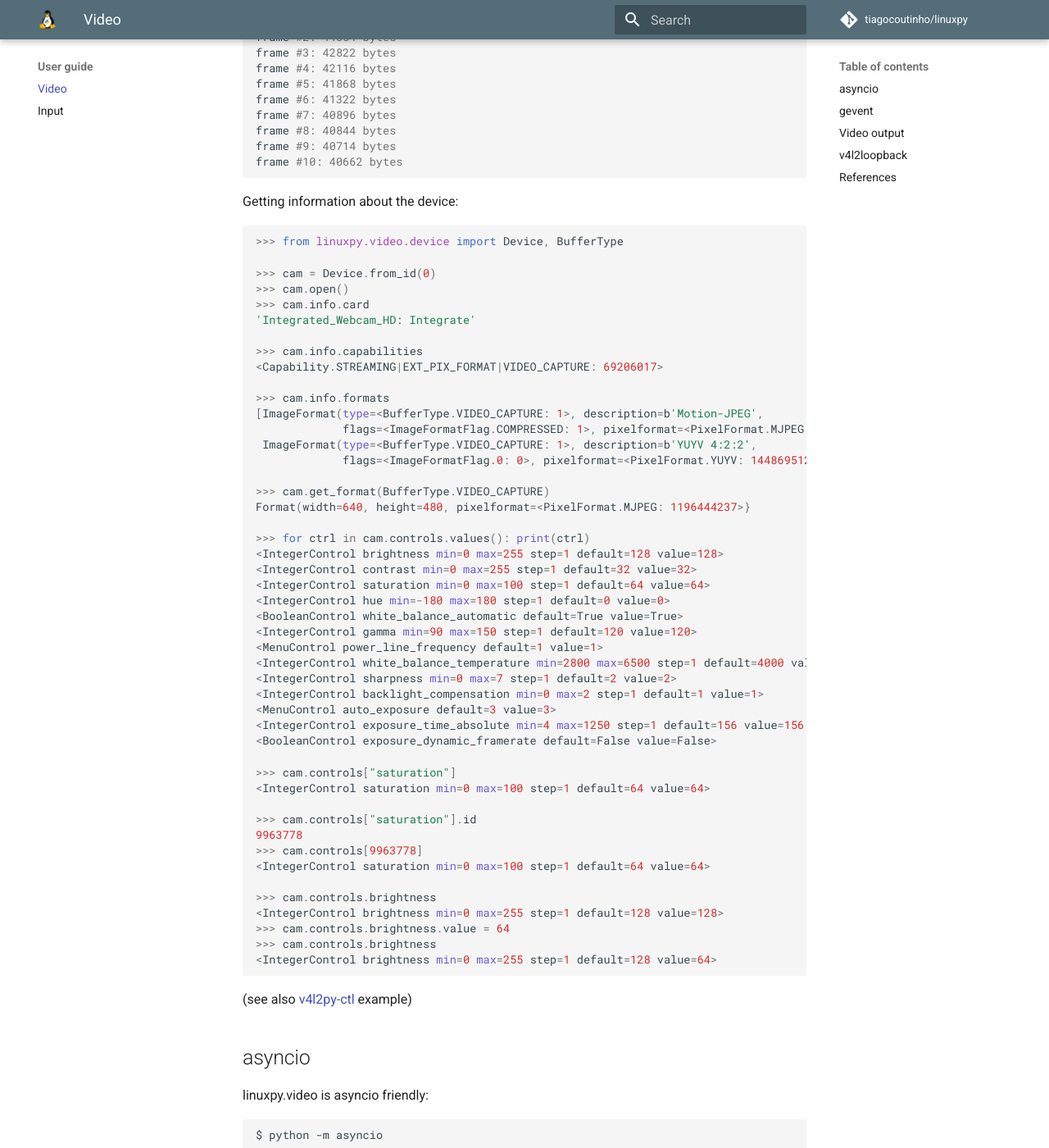
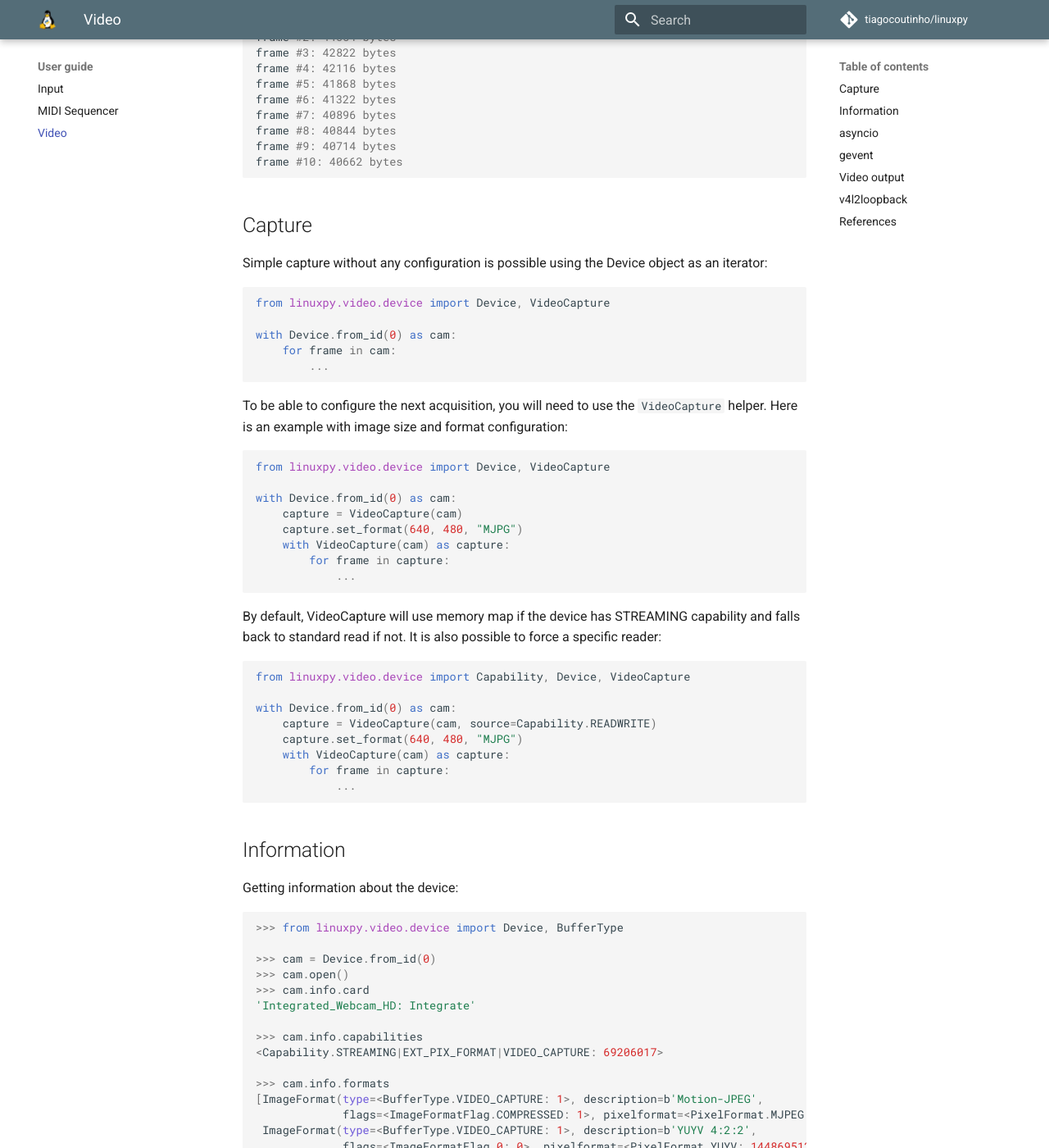
Before and after one commit to tiagocoutinho/linuxpy, an MkDocs documentation site: the page built from docs/video.md, in a window 1280 px wide and 1400 px high, scrolled down 457 px. Shown: the whole window at 82% size. Built offline with MkDocs 1.6.1 and Material for MkDocs 9.7.7, drawn with Linux system fonts in a browser that asks for light colours; comment, search, counter and statistics services are not loaded; some of the changed text lies outside the part shown.

Commit message:
Update docs

````diff
--- a/docs/video.md
+++ b/docs/video.md
@@ -24,6 +24,50 @@ frame #8: 40844 bytes
 frame #9: 40714 bytes
 frame #10: 40662 bytes
 ```
+
+## Capture
+
+Simple capture without any configuration is possible using the Device object
+as an iterator:
+
+```python
+from linuxpy.video.device import Device, VideoCapture
+
+with Device.from_id(0) as cam:
+    for frame in cam:
+        ...
+```
+
+To be able to configure the next acquisition, you will need to use the
+`VideoCapture` helper. Here is an example with image size and format configuration:
+
+```python
+from linuxpy.video.device import Device, VideoCapture
+
+with Device.from_id(0) as cam:
+    capture = VideoCapture(cam)
+    capture.set_format(640, 480, "MJPG")
+    with VideoCapture(cam) as capture:
+        for frame in capture:
+            ...
+```
+
+By default, VideoCapture will use memory map if the device has STREAMING
+capability and falls back to standard read if not. It is also possible to
+force a specific reader:
+
+```python
+from linuxpy.video.device import Capability, Device, VideoCapture
+
+with Device.from_id(0) as cam:
+    capture = VideoCapture(cam, source=Capability.READWRITE)
+    capture.set_format(640, 480, "MJPG")
+    with VideoCapture(cam) as capture:
+        for frame in capture:
+            ...
+```
+
+## Information
 
 Getting information about the device:
 
@@ -124,7 +168,7 @@ frame 10136
 
 It is possible to write to a video output capable device (ex: v4l2loopback).
 The following example shows how to grab frames from device 0 and write them
-to device 10
+to device 10:
 
 ```bash
 >>> from linuxpy.video.device import Device, VideoOutput, BufferType
@@ -140,7 +184,13 @@ to device 10
 >>>             sink.write(frame.data)
 ```
 
+By default, VideoOutput will use memory map if the device has STREAMING
+capability and falls back to standard write if not. It is also possible to
+force a specific writer with `VideoOutput(cam, sink=Capability.READWRITE)`:
+
 ## v4l2loopback
+
+This is just an example on how to setup v4l2loopback.
 
 Start from scratch:
 ```bash
--- a/mkdocs.yml
+++ b/mkdocs.yml
@@ -37,5 +37,6 @@ markdown_extensions:
 nav:
   - Home: index.md
   - User guide:
+    - Input: input.md
+    - MIDI Sequencer: midi.md
     - Video: video.md
-    - Input: input.md
````
Also changed, not shown: README.md (+6 -6 lines), docs/index.md (+3 -6 lines), docs/midi.md (added, +75 -0 lines).
